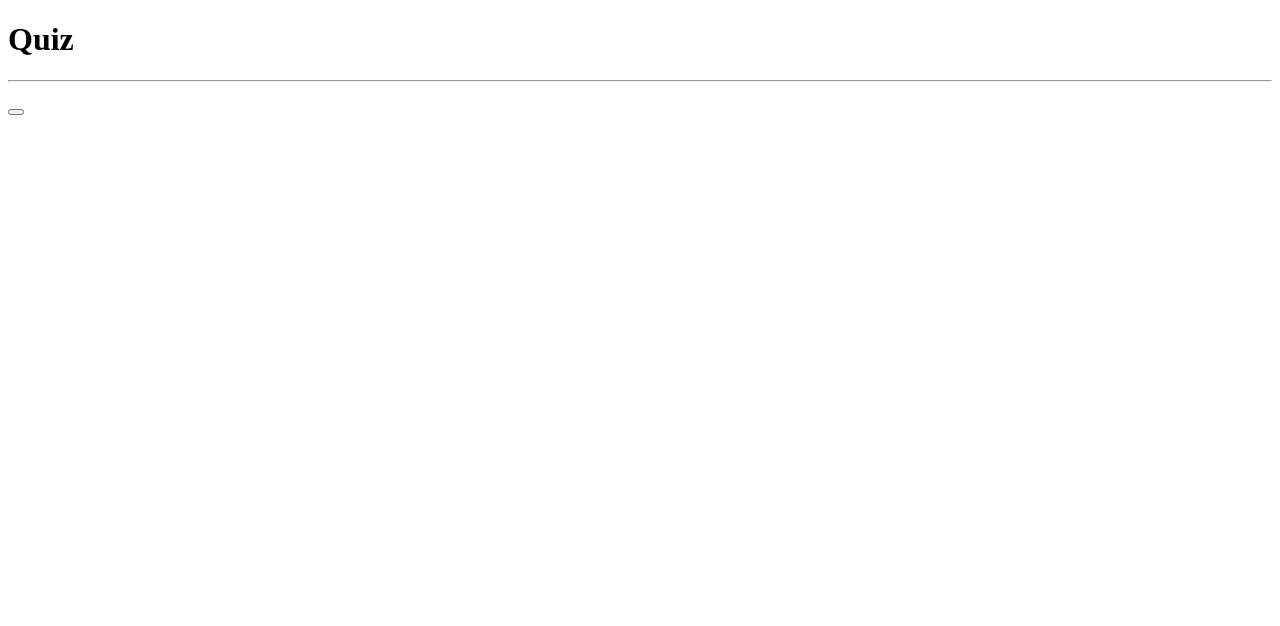
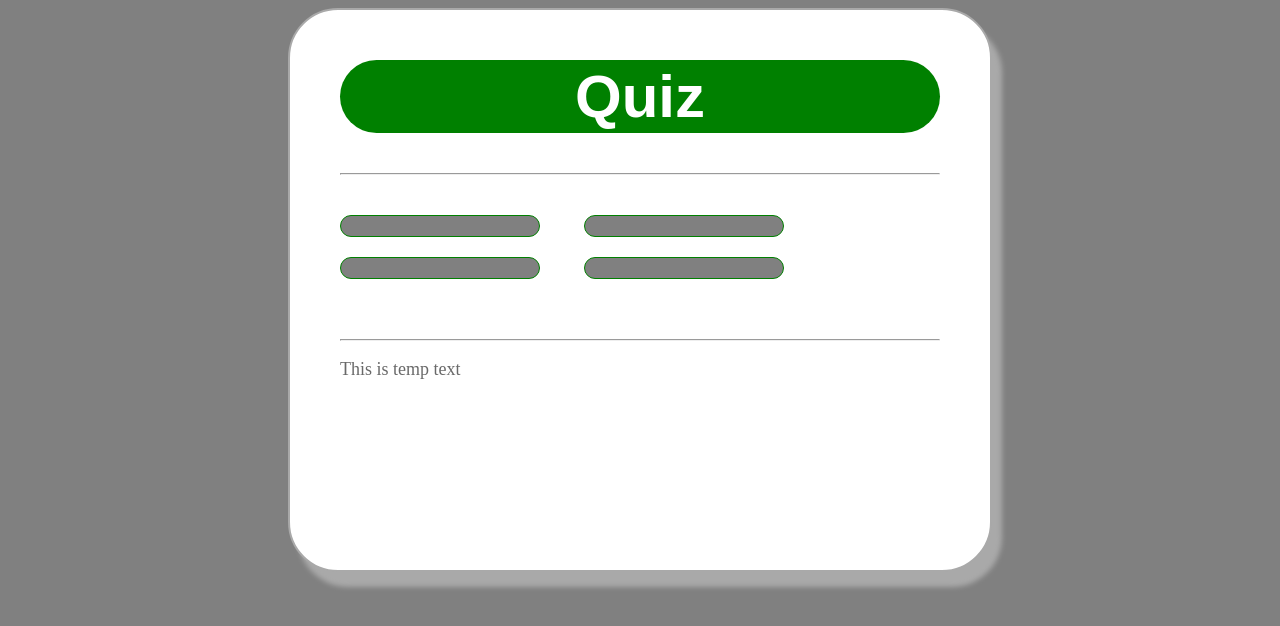
Before and after one commit to romulussenter/javascript-quiz, a plain HTML site: page index.html in a window 1280 px wide. Drawn offline with Linux system fonts and the light colour scheme.

```diff
--- a/index.html
+++ b/index.html
@@ -4,20 +4,28 @@
     <meta charset="UTF-8">
     <meta name="viewport" content="width=device-width, initial-scale=1.0">
     <meta http-equiv="X-UA-Compatible" content="ie=edge">
-    <link rel='stylesheet' href="styles.css" type="text/css">
+    <link rel='stylesheet' href="style.css" type="text/css">
     <title>Javascript Quiz</title>
 </head>
 <body>
     <div class="grid">
         <div id="quiz">
             <h1>Quiz</h1>
-            <hr style="margin-top: 20px">
+            <hr style="margin-bottom: 20px">
 
             <p id="question"></p>
            <div class="buttons">
                <button id="btn0"><span id="choice0"></span></button>
+               <button id="btn1"><span id="choice1"></span></button>
+               <button id="btn2"><span id="choice2"></span></button>
+               <button id="btn3"><span id="choice3"></span></button>
 
            </div>
+
+        <hr style="margin-top: 50px">
+        <footer>
+            <p id="progress">This is temp text</p>
+        </footer>
         </div>
 
 
--- a/style.css
+++ b/style.css
@@ -0,0 +1,65 @@
+body{
+    background-color: gray;
+}
+
+.grid{
+    width:600px;
+    height: 500px;
+    margin: 0 auto;
+    background-color: white;
+    padding: 10px 50px 50px 50px;
+    border-radius: 50px;
+    border: 2px solid darkgrey;
+    box-shadow: 10px 15px 5px darkgray;
+}
+
+.grid h1{
+    font-family: sans-serif;
+    background-color: green;
+    font-size: 60px;
+    text-align: center;
+    color: white;
+    padding: 2px 0px;
+    border-radius: 50px;
+}
+
+.grid #question{
+    font-family: sans-serif;
+    font-size: 30px;
+    color: darkgray;
+
+}
+
+.buttons{
+    margin-top: 30px;
+}
+
+#btn0, #btn1, #btn2, #btn3{
+    background-color: grey;
+    width: 200px;
+    font-size: 20px;
+    color: white;
+    border: 1px solid green;
+    border-radius: 50px;
+    margin: 10px 40px 10px 0px;
+    padding: 10px 10px;
+
+
+}
+
+#progress{
+    color: dimgray;
+    font-size: 18px;
+
+
+}
+
+#btn0:hover, #btn1:hover, #btn2:hover, #btn3:hover{
+    cursor: pointer;
+    background-color: dimgray;
+
+}
+
+#btn0:focus, #btn1:focus, #btn2:focus, #btn3:focus{
+    outline: 0px;
+}
```
Also changed, not shown: question.js (added, +14 -0 lines), quiz_controller.js (added, +21 -0 lines), app.js (added).
